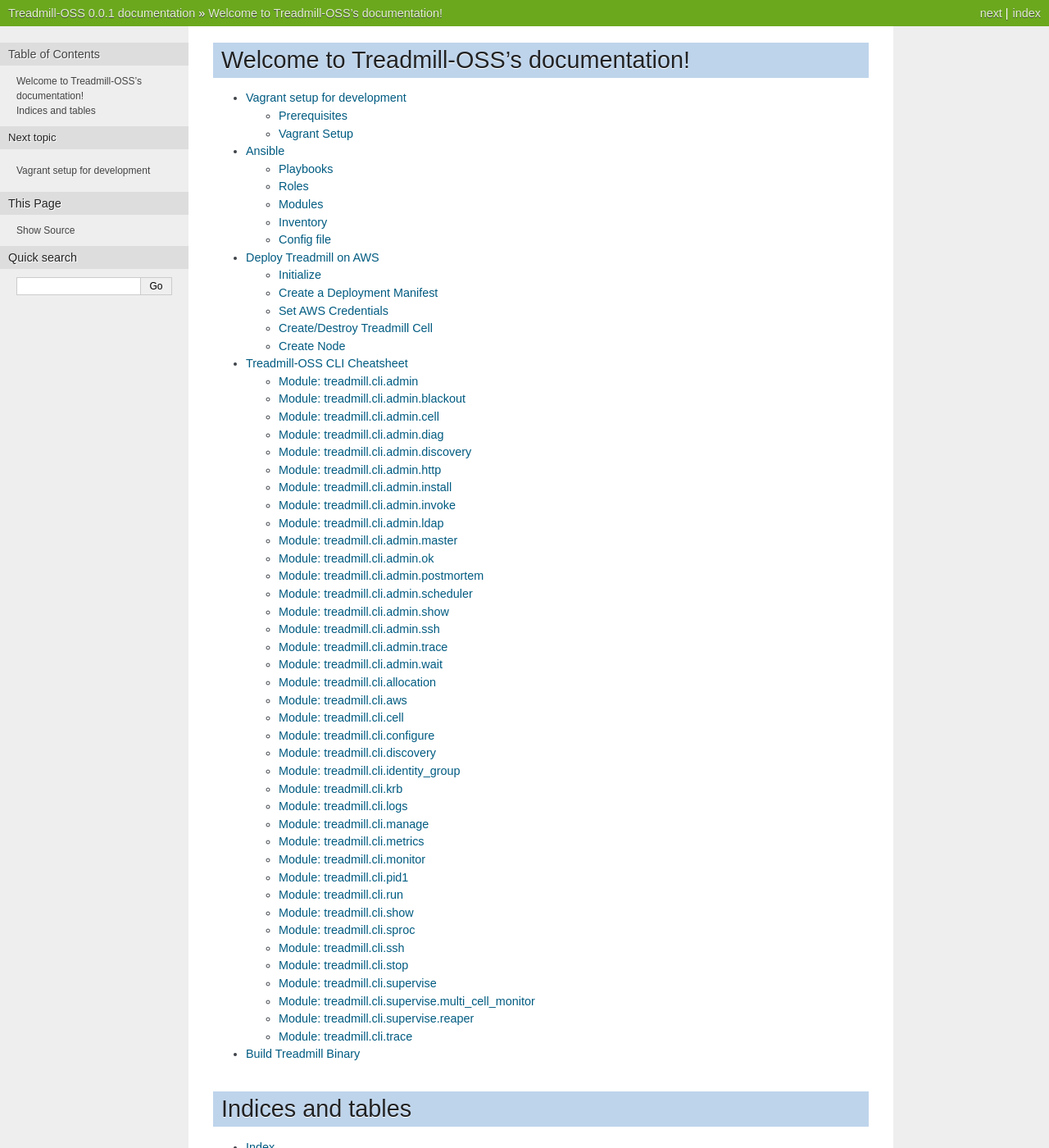
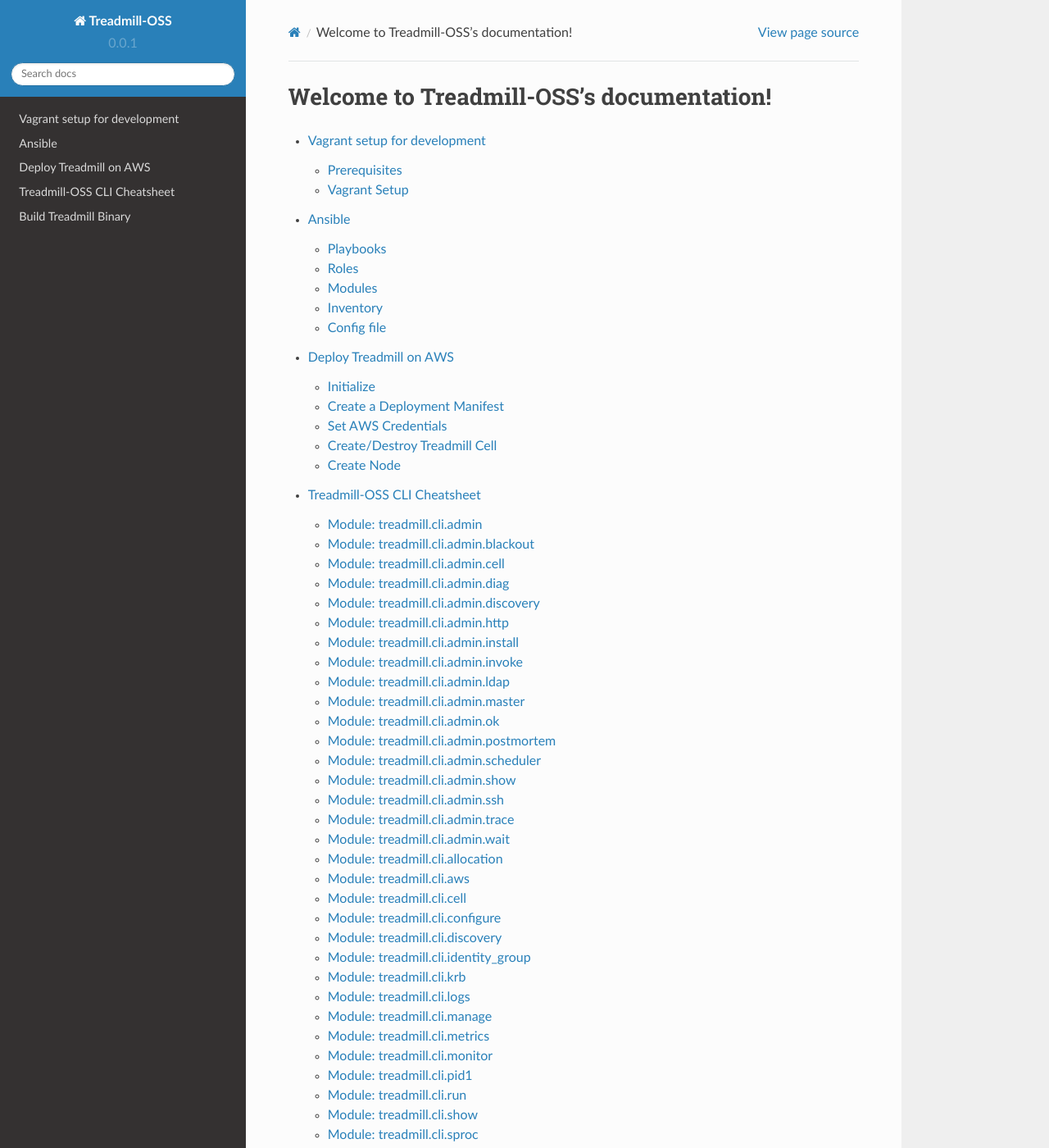
Before and after one commit to morganstanley/treadmill, a Sphinx documentation site: the page built from docs/source/index.rst, in a window 1280 px wide and 1400 px high. Shown: the whole window at 82% size. Built offline with Sphinx 7.4.7 and the Read the Docs theme 2.0.0, drawn with Linux system fonts in a browser that asks for light colours; some of the changed text lies outside the part shown.

Commit message:
adding readthedocs theme

```diff
--- a/docs/source/conf.py
+++ b/docs/source/conf.py
@@ -30,6 +30,8 @@
 # Add any Sphinx extension module names here, as strings. They can be
 # extensions coming with Sphinx (named 'sphinx.ext.*') or your custom
 # ones.
+import sphinx_rtd_theme
+
 extensions = ['sphinx.ext.autodoc',
     'sphinx.ext.todo',
     'sphinx.ext.coverage',
@@ -87,8 +89,8 @@
 # The theme to use for HTML and HTML Help pages.  See the documentation for
 # a list of builtin themes.
 #
-html_theme = 'nature'
-
+html_theme = 'sphinx_rtd_theme'
+html_theme_path = [sphinx_rtd_theme.get_html_theme_path()]
 # Theme options are theme-specific and customize the look and feel of a theme
 # further.  For a list of options available for each theme, see the
 # documentation.
```
